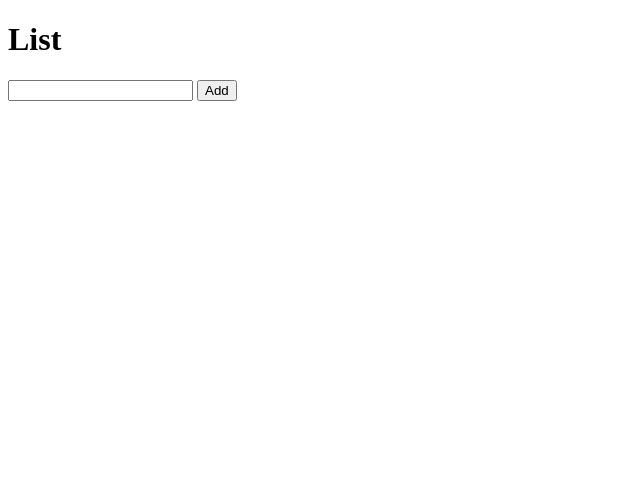
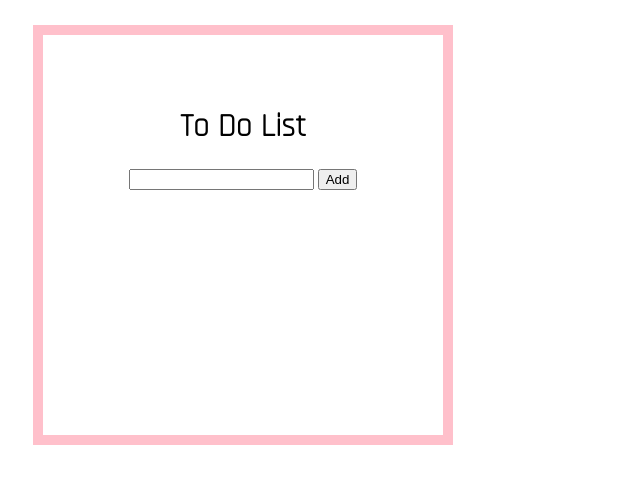
Before and after one commit to Sarahsegla/todolist, a website with bundled scripts: page public/index.html in a window 1280 px wide. Shown: the whole page, without its empty margins (0-640 px from the left). Built offline with nearby package versions, Linux system fonts and the light colour scheme.

Commit message:
some styling

```diff
--- a/public/index.html
+++ b/public/index.html
@@ -3,15 +3,19 @@
 <head>
     <meta charset="UTF-8">
     <meta name="viewport" content="width=device-width, initial-scale=1.0">
+    <link href="https://fonts.googleapis.com/css2?family=Dancing+Script:wght@700&family=Rajdhani:wght@300&display=swap" rel="stylesheet">
+    <link rel="stylesheet" href="./style.css" />
     <title>ToDoList</title>
 </head>
 <body>
-    <h1>List</h1>
+    <div>
+    <h1>To Do List</h1>
     <form id="form">
         <input id="myInput" type="text">
         <button type="submit">Add</button>
         <ul id="list"> </ul>
     </form>
+    </div>
     <script type="module" src="/dist/index.js"></script>
 </body>
 </html>
--- /dev/null
+++ b/public/style.css
@@ -0,0 +1,22 @@
+h1 {
+    text-align: center;
+    font-family: 'Rajdhani', sans-serif;
+}
+
+/* #form {
+    text-align: center; */
+/* } */
+
+#list {
+    font-family: 'Rajdhani', sans-serif;
+}
+
+div {
+    text-align: center;
+    width: 300px;
+    height: 300px;
+    border: 10px solid pink;
+    padding: 50px;
+    margin: 25px;
+    background-color: white;
+}
```
